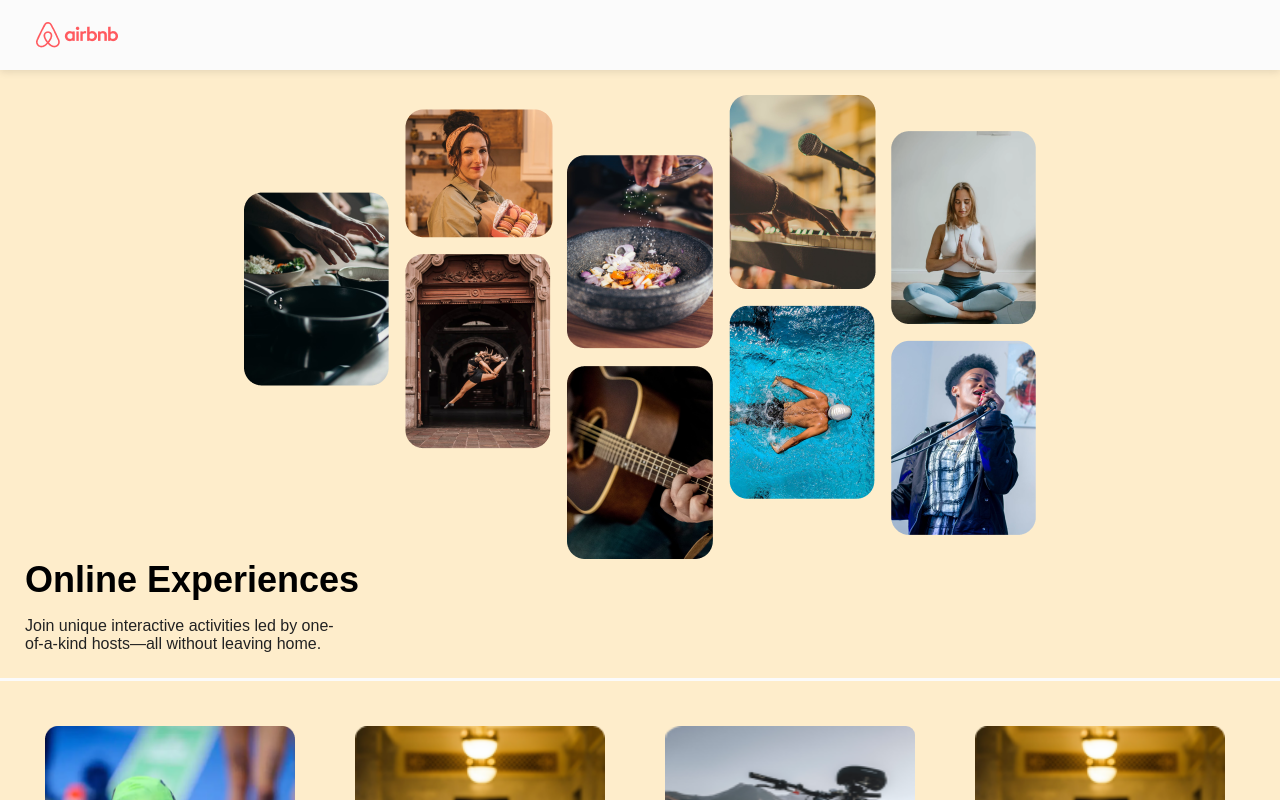
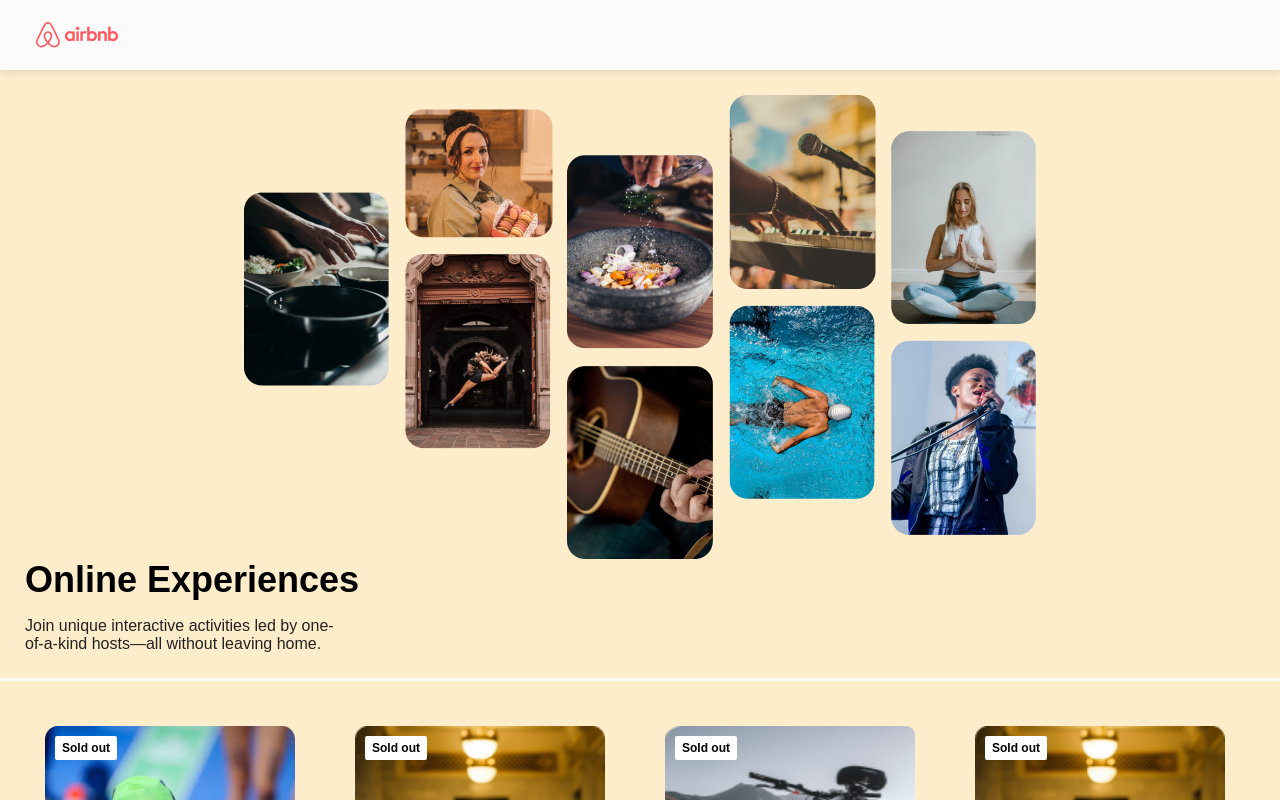
Before and after one commit to Katiasun/Build-an-AirBnb-Experiences-Clone, a React (Create React App) app: page / in a window 1280 px wide. Shown: the top 800 px of the page. Built offline with nearby package versions, Linux system fonts and the light colour scheme.

Commit message:
add styles for class .card-badge

```diff
--- a/src/components/Card.js
+++ b/src/components/Card.js
@@ -6,6 +6,7 @@
 export default function Card(props) {
     return (
             <div className="card">
+                <div className="card-badge">Sold out</div>
                 <img src={props.img} alt = "pic" className="card-image"/>
                 <div className="card-stats">
                 <img src = {star} alt = "star" className="card-star"/>
--- a/src/style.css
+++ b/src/style.css
@@ -64,6 +64,16 @@
     /* width: 175px; */
     font-size: 12px;
     padding: 20px;
+    position: relative;
+}
+.card-badge{
+    position: absolute;
+    top: 30px;
+    left: 30px;
+    background-color: white;
+    padding: 5px 7px;
+    border-radius: 2px;
+    font-weight: bold;
 }
 .card-image {
     border-radius: 9px;
```
